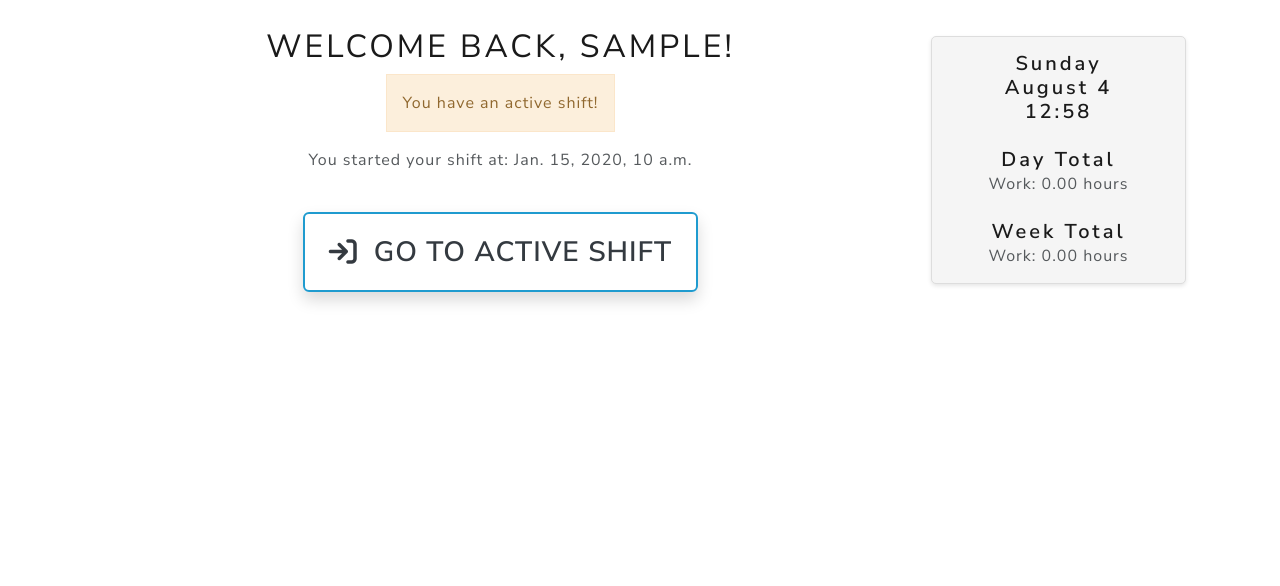
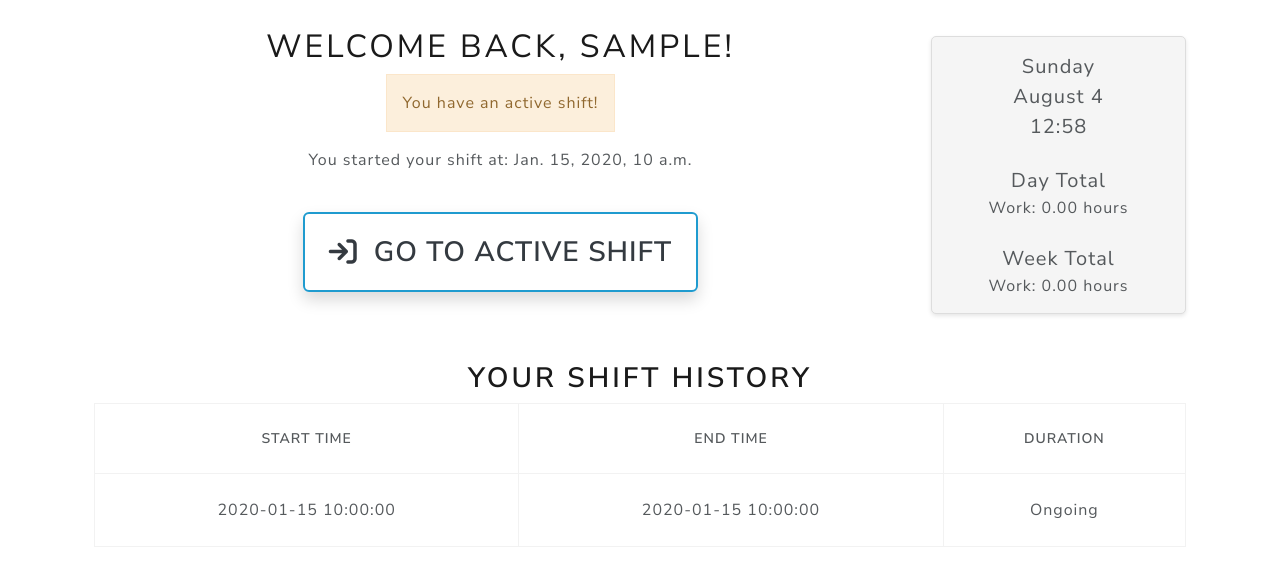
Before and after one commit to adonini/working_hours, a Django app: page / in a window 1280 px wide. Shown: the part 95-681 px from the top of the page. Run offline with Django 4.2, Linux system fonts and the light colour scheme; a user stored in the database is signed in; tables that the repository leaves empty hold one stand-in row (values such as "Sample post"); some libraries are stand-ins or nearby versions.

Commit message:
add history

```diff
--- a/shifterslogin/templates/login/index.html
+++ b/shifterslogin/templates/login/index.html
@@ -3,17 +3,12 @@
 {% load crispy_forms_tags %}
 
 {% block content %}
-<style>
-    .sidebar h4 {
-        text-transform: none; /* Prevents text from being capitalized */
-    }
 </style>
 <div class="container mt-1">
     <div class="row">
+		{% if user.is_authenticated %}
 			<!-- Main Content -->
-        <div class="col-md-9 mb-3 mb-md-0">
-            <div class="text-center">
-                {% if user.is_authenticated %}
+			<div class="col-md-9 mb-3 mb-md-0 text-center">
 				{% if active_shift %}
 					<h1 class="fw-light">Welcome back, {{ user.username }}!</h1>
 					<div class="alert alert-warning border-2 font-weight-bold w-auto d-inline-block">You have an active shift!</div>
@@ -23,6 +18,7 @@
 						<i class="fa-solid fa-arrow-right-to-bracket me-3"></i> Go to Active Shift
 					</a>
 				{% else %}
+					<div>
 						<h1 class="fw-light">Welcome back, {{ user.username }}!</h1>
 						<p class="fw-light">If you are having a night off, press the "Night off" button.</p>
 						<p class="fw-light">To start counting working time press "Start shift".</p>
@@ -36,31 +32,72 @@
 								<img src="{% static 'svg/moon-sleep.svg' %}" alt="Night off icon" class="me-2" width="50" height="50"> Night Off
 							</a>
 						</div>
+					</div>
 				{% endif %}
+			</div>
+			<!-- Sidebar -->
+			<div class="col-md-3 mt-2">
+				<div class="sidebar custom-sidebar">
+					<p class="d-flex fs-4 justify-content-center align-items-center text-center" id="current-date-time"></p>
+
+					<p class="text-center fs-4 mt-4 d-flex justify-content-center align-items-center font-weight-bold"> Day Total</p>
+					<p class="text-center d-flex justify-content-center align-items-center">Work: {{ total_hours_worked_today|floatformat:2 }} hours</p>
+
+					<p class="text-center fs-4 mt-4 d-flex justify-content-center align-items-center font-weight-bold"> Week Total</p>
+					<p class="text-center d-flex justify-content-center align-items-center">Work: {{ total_hours_worked_week|floatformat:2 }} hours</p>
+				</div>
+			</div>
+
+			<!-- History Section -->
+			<div class="container mt-5">
+				<h2 class="text-center font-weight-bold">Your Shift History</h2>
+				<div class="table-responsive">
+					<table class="table table-bordered text-center">
+						<thead>
+							<tr>
+								<th>Start Time</th>
+								<th>End Time</th>
+								<th>Duration</th>
+							</tr>
+						</thead>
+						<tbody>
+							{% for shift in shifts_history %}
+								<tr>
+									<td>{{ shift.shift_start|date:"Y-m-d H:i:s" }}</td>
+									<td>
+										{% if shift.shift_end %}
+											{{ shift.shift_end|date:"Y-m-d H:i:s" }}
 										{% else %}
-                    <div>
-                        <h4 class="fw-light">Authenticate yourself to track working hours</h4>
+											Ongoing
+										{% endif %}
+									</td>
+									<td>
+										{% if shift.duration_hours %}
+											{{ shift.duration_hours|floatformat:2 }} hours
+										{% else %}
+											Ongoing
+										{% endif %}
+									</td>
+								</tr>
+							{% empty %}
+								<tr>
+									<td colspan="3" class="text-center">No history available.</td>
+								</tr>
+							{% endfor %}
+						</tbody>
+					</table>
+				</div>
+			</div>
+		{% else %}
+			<div class="text-center">
+				<p class="fw-light fs-3">Authenticate yourself to track working hours</p>
 				<br/>
-                        <a href="{% url 'login' %}" class="btn btn-primary text-decoration-none p-4 font-weight-bold justify-content-center align-items-center rounded shadow">Log In To Get Started!</a>
+				<a href="{% url 'login' %}" class="btn btn-primary p-4 fs-5 font-weight-bold rounded shadow">Log In To Get Started!</a>
 			</div>
 		{% endif %}
     </div>
 </div>
 
-		<!-- Sidebar -->
-        <div class="col-md-3 mt-2">
-            <div class="sidebar custom-sidebar">
-                <h4 class="d-flex justify-content-center align-items-center text-center" id="current-date-time"></h4>
-
-                <h4 class="text-center mt-4 d-flex justify-content-center align-items-center font-weight-bold"> Day Total</h4>
-                <p class="text-center d-flex justify-content-center align-items-center">Work: {{ total_hours_worked_today|floatformat:2 }} hours</p>
-
-                <h4 class="text-center mt-4 d-flex justify-content-center align-items-center font-weight-bold"> Week Total</h4>
-                <p class="text-center d-flex justify-content-center align-items-center">Work: {{ total_hours_worked_week|floatformat:2 }} hours</p>
-            </div>
-        </div>
-    </div>
-</div>
 <script src="https://code.jquery.com/jquery-3.5.1.min.js"></script>
 <script>
     $(document).ready(function(){
@@ -73,8 +110,7 @@
                     csrfmiddlewaretoken: '{{ csrf_token }}'
                 },
                 success: function(data) {
-                    //alert("Shift started at: " + data.start_time);
-                    window.location.href = "{% url 'shift_details' %}"; // redirect to detail page
+                    window.location.href = "{% url 'shift_details' %}";
                 },
                 error: function(xhr, status, error) {
                     console.error("AJAX Error:", status, error);
@@ -87,24 +123,19 @@
     function updateDateTime() {
         var now = new Date();
 
-        // Format day to "Saturday" (in title case)
         var optionsDay = { weekday: 'long' };
         var formattedDay = now.toLocaleDateString('en-US', optionsDay);
 
-        // Format date to "August 3" (in title case)
         var optionsDate = { month: 'long', day: 'numeric' };
         var formattedDate = now.toLocaleDateString('en-US', optionsDate);
 
-        // Format time to "21:24"
         var optionsTime = { hour: '2-digit', minute: '2-digit', hour12: false };
         var formattedTime = now.toLocaleTimeString('en-US', optionsTime);
 
-        // Update the date and time in the sidebar
         document.getElementById('current-date-time').innerHTML = `${formattedDay}<br>${formattedDate}<br>${formattedTime}`;
     }
 
-    // Update date and time immediately and then every minute
     updateDateTime();
-    setInterval(updateDateTime, 60000);  // Update every minute
+    setInterval(updateDateTime, 60000);
 </script>
 {% endblock content %}
--- a/shifterslogin/views.py
+++ b/shifterslogin/views.py
@@ -32,6 +32,15 @@ class Index(TemplateView):
             start_of_week = today - timedelta(days=(today.weekday() - 0) % 7)  # Monday is 0
             end_of_week = start_of_week + timedelta(days=6)  # Sunday is the last day of the week
 
+            # Fetch shift history (last 10 items)
+            shifts_history = Shift.objects.filter(user=self.request.user).order_by('-shift_start')[:10]
+            # Calculate duration for each shift in hours
+            for shift in shifts_history:
+                if shift.shift_end:
+                    duration_seconds = (shift.shift_end - shift.shift_start).total_seconds()
+                    shift.duration_hours = duration_seconds / 3600
+                else:
+                    shift.duration_hours = None
             # Get shifts for today
             shifts_today = Shift.objects.filter(user=self.request.user, shift_start__date=today)
 
@@ -64,14 +73,16 @@ class Index(TemplateView):
             # )
             # total_hours_break_week /= 3600  # Convert to hours
 
+            # Check for active shift
+            active_shift = Shift.objects.filter(user=self.request.user, shift_active=True).last()
+
+            # create context
             context['current_datetime'] = now
             context['total_hours_worked_today'] = total_hours_worked_today
             #context['total_hours_break_today'] = total_hours_break_today
             context['total_hours_worked_week'] = total_hours_worked_week
             #context['total_hours_break_week'] = total_hours_break_week
-
-            # Check for active shift
-            active_shift = Shift.objects.filter(user=self.request.user, shift_active=True).last()
+            context['shifts_history'] = shifts_history
             context['active_shift'] = active_shift
         return context
 
```
Lines whose indentation alone changed are shown as unchanged.
